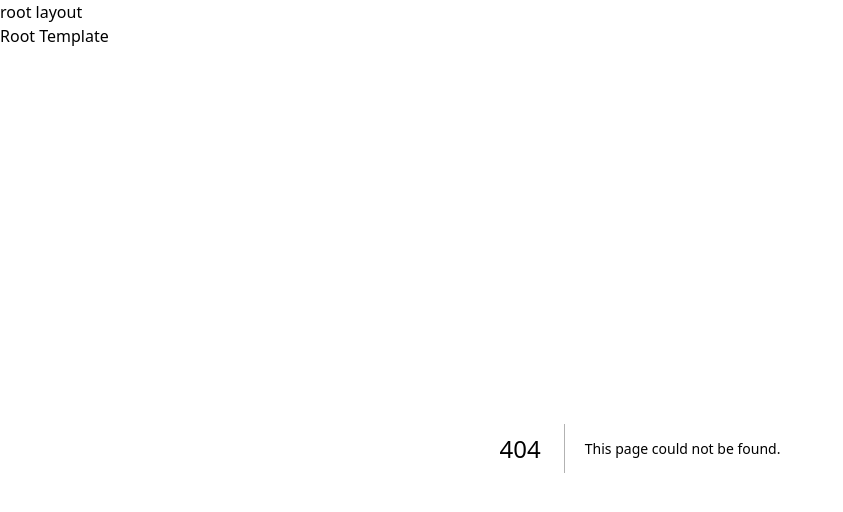
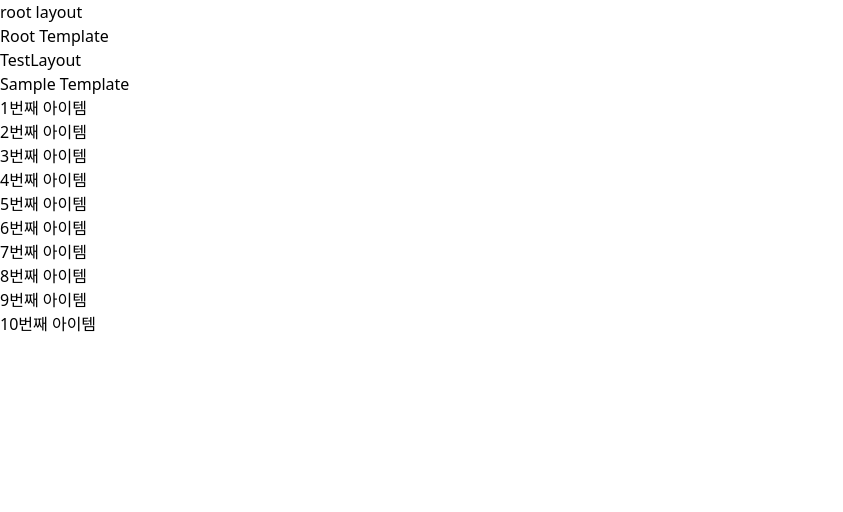
Before and after one commit to rae-han/docs-nextjs-app-dir, a Next.js app: page /sample/intercepting/list in a window 1280 px wide. Before the commit this address had no page. Shown: the top 512 px of the page, without its empty margins (0-843 px from the left). Built offline with nearby package versions, Linux system fonts and the light colour scheme.

Commit message:
feat: add interception root deatail page

```diff
--- /dev/null
+++ b/src/app/sample/intercepting/detail/[id]/page.tsx
@@ -0,0 +1,11 @@
+import React from 'react';
+
+const DetailPage = () => {
+  return (
+    <div>
+      this is root detail
+    </div>
+  );
+};
+
+export default DetailPage;
--- /dev/null
+++ b/src/app/sample/intercepting/list/page.tsx
@@ -0,0 +1,12 @@
+import React from 'react';
+import Link from "next/link";
+
+const ListPage = () => {
+  return (
+    <div>
+      {Array.from({length: 10}).map((_, index) => <div key={index.toString()}><Link  href={`/sample/intercepting/detail/${index}`}>{(index+1).toString()}번째 아이템</Link></div>)}
+    </div>
+  );
+};
+
+export default ListPage;
```
